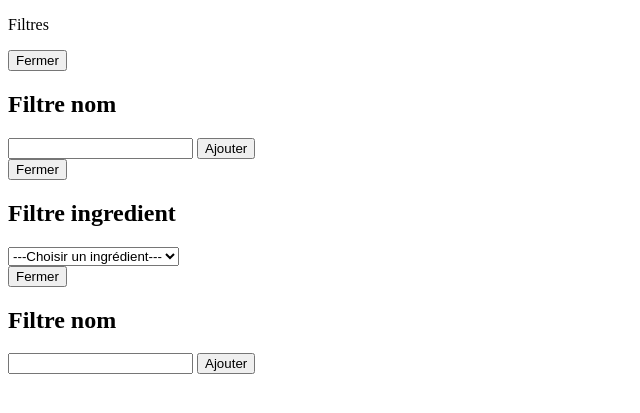
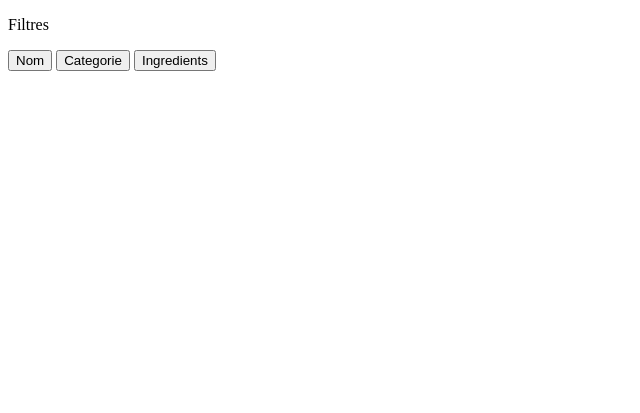
Before and after one commit to LouisPiel/PtiCuisto, a PHP site: page /nos_recettes.php in a window 1280 px wide. Shown: the top 413 px of the page, without its empty margins (0-640 px from the left). Run offline with PHP 8.4, Linux system fonts and the light colour scheme.

Commit message:
Deuxième jet

```diff
--- a/Scripts/nos_recettes.js
+++ b/Scripts/nos_recettes.js
@@ -1,3 +1,8 @@
+var modaleNom = document.getElementById("modaleNom");
+var modaleCategorie = document.getElementById("modaleCategorie");
+var modaleIngredient = document.getElementById("modaleIngredient");
+
+
 var addNom = document.getElementById("button_ajouter_nom");
 var addIngr = document.getElementById("button_ajouter_ingredient");
 
@@ -6,6 +11,28 @@ var filtreCategorie = document.getElementById("filtre_categorie");
 var filtreIngredient = document.getElementById("filtre_ingredient");
 
 
-addNom.addEventListener('click', function() {
+// Get the <span> element that closes the modal
+var span1 = document.getElementsByClassName("close")[0];
+var span2 = document.getElementsByClassName("close")[1];
+var span3 = document.getElementsByClassName("close")[2];
+
+// When the user clicks the button, open the modal
+btn.onclick = function () {
+    modal.style.display = "block";
+}
+
+// When the user clicks on <span> (x), close the modal
+span.onclick = function () {
+    modal.style.display = "none";
+}
+
+// When the user clicks anywhere outside of the modal, close it
+window.onclick = function (event) {
+    if (event.target == modal) {
+        modal.style.display = "none";
+    }
+}
+
+addNom.addEventListener('click', function () {
     let inputNom = filtreNom.textContent;
 });
--- a/nos_recettes.php
+++ b/nos_recettes.php
@@ -5,19 +5,33 @@
     <meta name="viewport" content="width=device-width, initial-scale=1.0">
     <title>Nos recettes</title>
     <script src="../Scripts/nos_recettes.js"></script>
+    <style>
+        .modal {
+        display: none; /* Hidden by default */
+        position: fixed; /* Stay in place */
+        z-index: 1; /* Sit on top */
+        padding-top: 100px; /* Location of the box */
+        left: 0;
+        top: 0;
+        width: 100%; /* Full width */
+        height: 100%; /* Full height */
+        overflow: auto; /* Enable scroll if needed */
+        background-color: rgb(0,0,0); /* Fallback color */
+        background-color: rgba(0,0,0,0.4); /* Black w/ opacity */
+        }
+    </style>
 </head>
 <body>
     <!--Il faut que chaque filtre ajoute un tag qui limite la recherche-->
-    <section id="bandeau_filtres">
-        <p>Filtres</p>
-        <div role="dialog" aria-modal="true" aria-labelledby="modal-heading">
-            <button>Fermer</button>
+    <!--Fenêtres modales-->
+    <div id="modaleNom" class="modal" role="dialog" aria-modal="true" aria-labelledby="modal-heading">
+        <span class="close">&times;</span>
         <h1 id="modal-heading">Filtre nom</h1>
         <input name="filtre_nom" id="filtre_nom" class="filtre"></input>
         <button id="button_ajouter_nom">Ajouter</button>
     </div>
-        <div role="dialog" aria-modal="true" aria-labelledby="modal-heading">
-            <button>Fermer</button>
+    <div id="modaleCategorie" class="modal" role="dialog" aria-modal="true" aria-labelledby="modal-heading">
+        <span class="close">&times;</span>
         <h1 id="modal-heading">Filtre ingredient</h1>
         <select name="filtre_ingredient" id="filtre_ingredient" class="filtre">
             <option value="">---Choisir un ingrédient---</option>
@@ -27,14 +41,17 @@
             <option value="Salade">Salade</option>
         </select>
     </div>
-        <div role="dialog" aria-modal="true" aria-labelledby="modal-heading">
-            <button>Fermer</button>
+    <div id="modaleIngredient" class="modal" role="dialog" aria-modal="true" aria-labelledby="modal-heading">
+        <span class="close">&times;</span>
         <h1 id="modal-heading">Filtre nom</h1>
         <input name="filtre_ingredient" id="filtre_ingredient" class="filtre"></input>
         <button id="button_ajouter_ingredient">Ajouter</button>
     </div>
-
-
+    <section id="bandeau_filtres">
+        <p>Filtres</p>
+        <button id="button_filtre_nom">Nom</button>
+        <button id="button_filtre_categorie">Categorie</button>
+        <button id="button_filtre_ingredient">Ingredients</button>
     </section>
     <section id="resultats">
 
```
Lines whose indentation alone changed are shown as unchanged.
